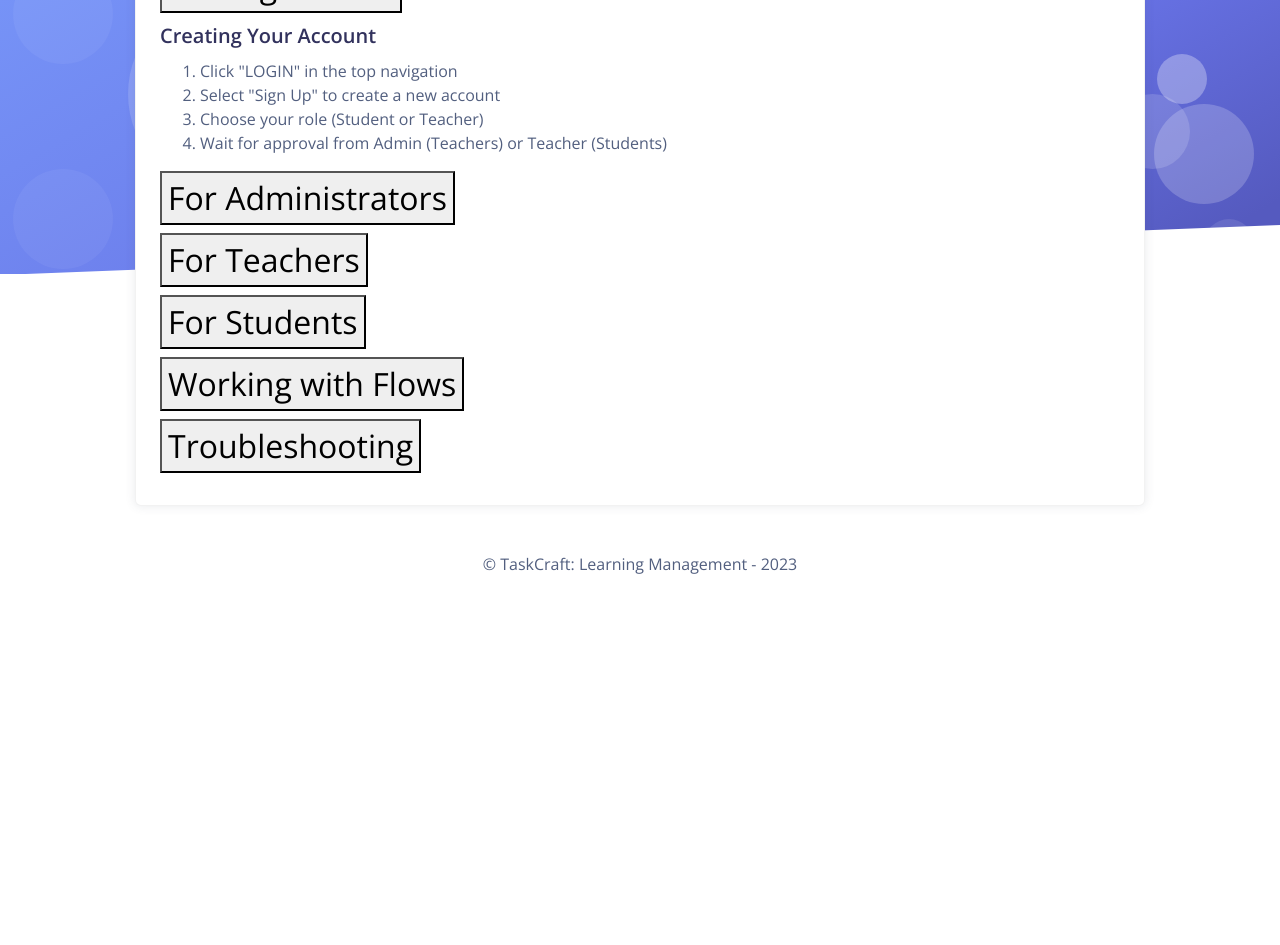
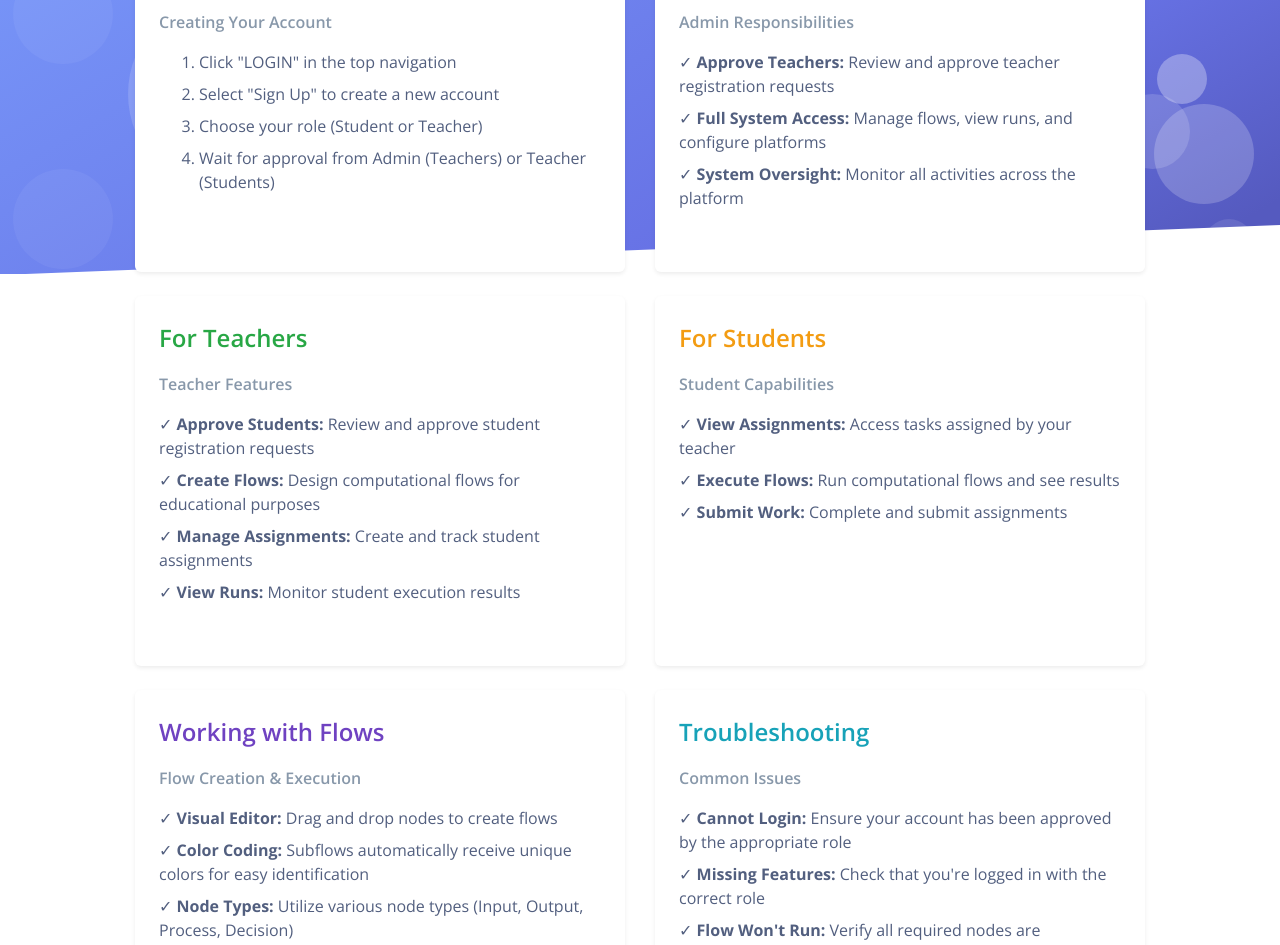
Before and after one commit to kundro/fitr-master, a React (Create React App) app in the folder UI/: page /help in a window 1280 px wide. Shown: the part 320-1265 px from the top of the page. Before the commit the page ends 912 px from the top, so only its background shows below. Built offline with nearby package versions, Linux system fonts and the light colour scheme; what @uifabric/icons would draw is missing.

Commit message:
styles for help page

```diff
--- a/UI/src/app/main/HelpPage.tsx
+++ b/UI/src/app/main/HelpPage.tsx
@@ -1,101 +1,102 @@
 import React from "react";
 import Navbar from "../components/Navbar";
-import { Card, Container, Accordion, AccordionBody, AccordionHeader, AccordionItem } from "reactstrap";
+import { Card, Container, Row, Col } from "reactstrap";
 
 export default function HelpPage() {
-  const [open, setOpen] = React.useState('1');
-  const toggle = (id: string) => {
-    if (open === id) {
-      setOpen('');
-    } else {
-      setOpen(id);
-    }
-  };
-
   return (
     <Navbar>
-      <Container className="mt-4">
-        <Card className="p-4">
-          <h2 className="mb-4">TaskCraft© Help & Documentation</h2>
+      <Container className="mt-4 mb-5">
+        <h2 className="mb-4 text-center">TaskCraft© Help & Documentation</h2>
 
-          <Accordion open={open}>
-            <AccordionItem>
-              <AccordionHeader targetId="1" onClick={() => toggle('1')}>Getting Started</AccordionHeader>
-              <AccordionBody accordionId="1">
-                <h5>Creating Your Account</h5>
-                <ol>
-                  <li>Click "LOGIN" in the top navigation</li>
-                  <li>Select "Sign Up" to create a new account</li>
-                  <li>Choose your role (Student or Teacher)</li>
-                  <li>Wait for approval from Admin (Teachers) or Teacher (Students)</li>
+        <Row>
+          <Col md={6} className="mb-4">
+            <Card className="h-100 shadow-sm border-0" style={{ borderLeft: '4px solid #007bff' }}>
+              <div className="p-4">
+                <h4 className="mb-3" style={{ color: '#007bff' }}>Getting Started</h4>
+                <h6 className="text-muted mb-3">Creating Your Account</h6>
+                <ol className="mb-0">
+                  <li className="mb-2">Click "LOGIN" in the top navigation</li>
+                  <li className="mb-2">Select "Sign Up" to create a new account</li>
+                  <li className="mb-2">Choose your role (Student or Teacher)</li>
+                  <li className="mb-2">Wait for approval from Admin (Teachers) or Teacher (Students)</li>
                 </ol>
-              </AccordionBody>
-            </AccordionItem>
+              </div>
+            </Card>
+          </Col>
 
-            <AccordionItem>
-              <AccordionHeader targetId="2" onClick={() => toggle('2')}>For Administrators</AccordionHeader>
-              <AccordionBody accordionId="2">
-                <h5>Admin Responsibilities</h5>
-                <ul>
-                  <li><strong>Approve Teachers:</strong> Review and approve teacher registration requests</li>
-                  <li><strong>Full System Access:</strong> Manage flows, view runs, and configure platforms</li>
-                  <li><strong>System Oversight:</strong> Monitor all activities across the platform</li>
+          <Col md={6} className="mb-4">
+            <Card className="h-100 shadow-sm border-0" style={{ borderLeft: '4px solid #dc3545' }}>
+              <div className="p-4">
+                <h4 className="mb-3" style={{ color: '#dc3545' }}>For Administrators</h4>
+                <h6 className="text-muted mb-3">Admin Responsibilities</h6>
+                <ul className="mb-0" style={{ listStyle: 'none', paddingLeft: 0 }}>
+                  <li className="mb-2">✓ <strong>Approve Teachers:</strong> Review and approve teacher registration requests</li>
+                  <li className="mb-2">✓ <strong>Full System Access:</strong> Manage flows, view runs, and configure platforms</li>
+                  <li className="mb-2">✓ <strong>System Oversight:</strong> Monitor all activities across the platform</li>
                 </ul>
-              </AccordionBody>
-            </AccordionItem>
+              </div>
+            </Card>
+          </Col>
 
-            <AccordionItem>
-              <AccordionHeader targetId="3" onClick={() => toggle('3')}>For Teachers</AccordionHeader>
-              <AccordionBody accordionId="3">
-                <h5>Teacher Features</h5>
-                <ul>
-                  <li><strong>Approve Students:</strong> Review and approve student registration requests</li>
-                  <li><strong>Create Flows:</strong> Design computational flows for educational purposes</li>
-                  <li><strong>Manage Assignments:</strong> Create and track student assignments</li>
-                  <li><strong>View Runs:</strong> Monitor student execution results</li>
+          <Col md={6} className="mb-4">
+            <Card className="h-100 shadow-sm border-0" style={{ borderLeft: '4px solid #28a745' }}>
+              <div className="p-4">
+                <h4 className="mb-3" style={{ color: '#28a745' }}>For Teachers</h4>
+                <h6 className="text-muted mb-3">Teacher Features</h6>
+                <ul className="mb-0" style={{ listStyle: 'none', paddingLeft: 0 }}>
+                  <li className="mb-2">✓ <strong>Approve Students:</strong> Review and approve student registration requests</li>
+                  <li className="mb-2">✓ <strong>Create Flows:</strong> Design computational flows for educational purposes</li>
+                  <li className="mb-2">✓ <strong>Manage Assignments:</strong> Create and track student assignments</li>
+                  <li className="mb-2">✓ <strong>View Runs:</strong> Monitor student execution results</li>
                 </ul>
-              </AccordionBody>
-            </AccordionItem>
+              </div>
+            </Card>
+          </Col>
 
-            <AccordionItem>
-              <AccordionHeader targetId="4" onClick={() => toggle('4')}>For Students</AccordionHeader>
-              <AccordionBody accordionId="4">
-                <h5>Student Capabilities</h5>
-                <ul>
-                  <li><strong>View Assignments:</strong> Access tasks assigned by your teacher</li>
-                  <li><strong>Execute Flows:</strong> Run computational flows and see results</li>
-                  <li><strong>Submit Work:</strong> Complete and submit assignments</li>
+          <Col md={6} className="mb-4">
+            <Card className="h-100 shadow-sm border-0" style={{ borderLeft: '4px solid #ffc107' }}>
+              <div className="p-4">
+                <h4 className="mb-3" style={{ color: '#f39c12' }}>For Students</h4>
+                <h6 className="text-muted mb-3">Student Capabilities</h6>
+                <ul className="mb-0" style={{ listStyle: 'none', paddingLeft: 0 }}>
+                  <li className="mb-2">✓ <strong>View Assignments:</strong> Access tasks assigned by your teacher</li>
+                  <li className="mb-2">✓ <strong>Execute Flows:</strong> Run computational flows and see results</li>
+                  <li className="mb-2">✓ <strong>Submit Work:</strong> Complete and submit assignments</li>
                 </ul>
-              </AccordionBody>
-            </AccordionItem>
+              </div>
+            </Card>
+          </Col>
 
-            <AccordionItem>
-              <AccordionHeader targetId="5" onClick={() => toggle('5')}>Working with Flows</AccordionHeader>
-              <AccordionBody accordionId="5">
-                <h5>Flow Creation & Execution</h5>
-                <ul>
-                  <li><strong>Visual Editor:</strong> Drag and drop nodes to create flows</li>
-                  <li><strong>Color Coding:</strong> Subflows automatically receive unique colors for easy identification</li>
-                  <li><strong>Node Types:</strong> Utilize various node types (Input, Output, Process, Decision)</li>
-                  <li><strong>Run & Debug:</strong> Execute flows and view real-time results</li>
+          <Col md={6} className="mb-4">
+            <Card className="h-100 shadow-sm border-0" style={{ borderLeft: '4px solid #6f42c1' }}>
+              <div className="p-4">
+                <h4 className="mb-3" style={{ color: '#6f42c1' }}>Working with Flows</h4>
+                <h6 className="text-muted mb-3">Flow Creation & Execution</h6>
+                <ul className="mb-0" style={{ listStyle: 'none', paddingLeft: 0 }}>
+                  <li className="mb-2">✓ <strong>Visual Editor:</strong> Drag and drop nodes to create flows</li>
+                  <li className="mb-2">✓ <strong>Color Coding:</strong> Subflows automatically receive unique colors for easy identification</li>
+                  <li className="mb-2">✓ <strong>Node Types:</strong> Utilize various node types (Input, Output, Process, Decision)</li>
+                  <li className="mb-2">✓ <strong>Run & Debug:</strong> Execute flows and view real-time results</li>
                 </ul>
-              </AccordionBody>
-            </AccordionItem>
+              </div>
+            </Card>
+          </Col>
 
-            <AccordionItem>
-              <AccordionHeader targetId="6" onClick={() => toggle('6')}>Troubleshooting</AccordionHeader>
-              <AccordionBody accordionId="6">
-                <h5>Common Issues</h5>
-                <ul>
-                  <li><strong>Cannot Login:</strong> Ensure your account has been approved by the appropriate role</li>
-                  <li><strong>Missing Features:</strong> Check that you're logged in with the correct role</li>
-                  <li><strong>Flow Won't Run:</strong> Verify all required nodes are connected properly</li>
-                  <li><strong>Need Help:</strong> Contact your system administrator</li>
+          <Col md={6} className="mb-4">
+            <Card className="h-100 shadow-sm border-0" style={{ borderLeft: '4px solid #17a2b8' }}>
+              <div className="p-4">
+                <h4 className="mb-3" style={{ color: '#17a2b8' }}>Troubleshooting</h4>
+                <h6 className="text-muted mb-3">Common Issues</h6>
+                <ul className="mb-0" style={{ listStyle: 'none', paddingLeft: 0 }}>
+                  <li className="mb-2">✓ <strong>Cannot Login:</strong> Ensure your account has been approved by the appropriate role</li>
+                  <li className="mb-2">✓ <strong>Missing Features:</strong> Check that you're logged in with the correct role</li>
+                  <li className="mb-2">✓ <strong>Flow Won't Run:</strong> Verify all required nodes are connected properly</li>
+                  <li className="mb-2">✓ <strong>Need Help:</strong> Contact your system administrator</li>
                 </ul>
-              </AccordionBody>
-            </AccordionItem>
-          </Accordion>
-        </Card>
+              </div>
+            </Card>
+          </Col>
+        </Row>
       </Container>
     </Navbar>
   );
```
